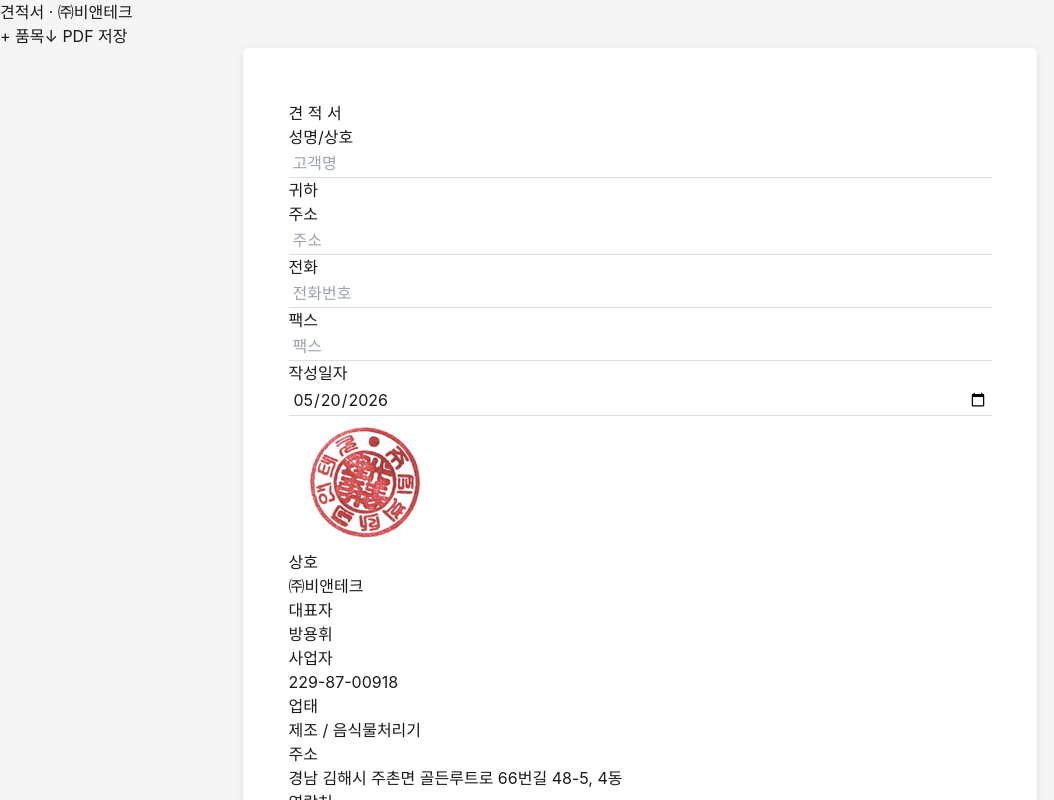
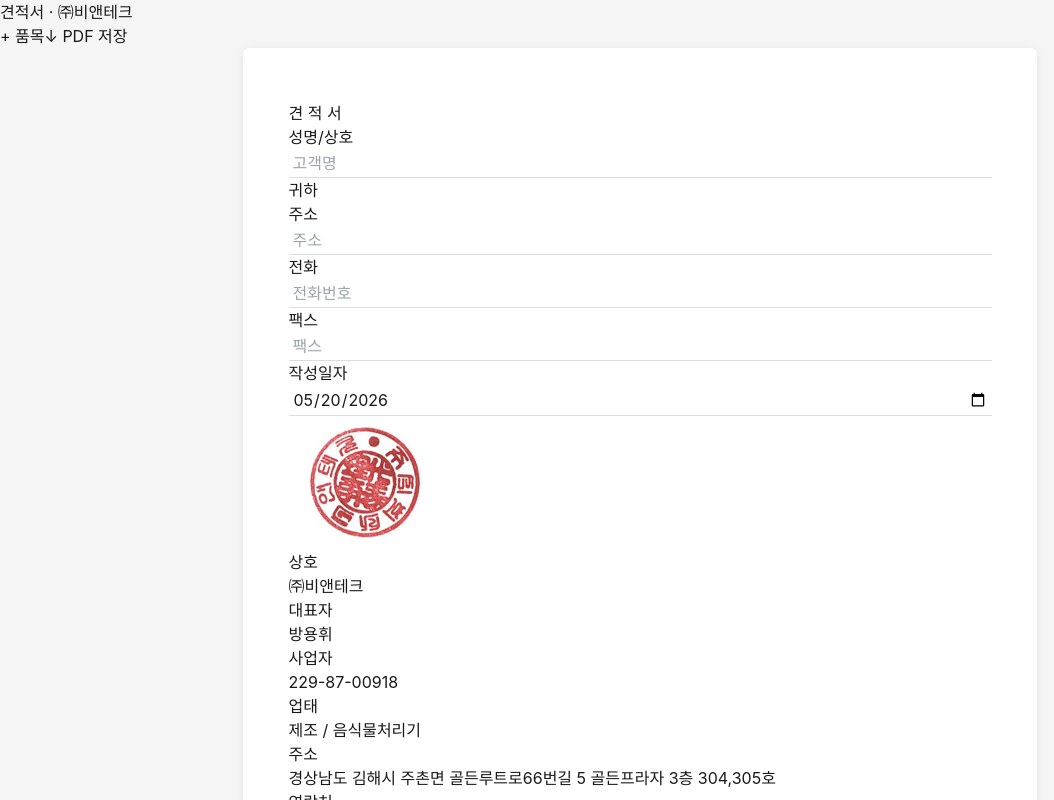
Before and after one commit to bntech1803011-maker/bntech-quotation, a React (Vite) app: page / in a window 1280 px wide. Shown: the top 800 px of the page, without its empty margins (0-1054 px from the left). Built offline with nearby package versions, Linux system fonts and the light colour scheme.

Commit message:
Update App.jsx

```diff
--- a/src/App.jsx
+++ b/src/App.jsx
@@ -19,7 +19,7 @@
   bizNo: '229-87-00918',
   type: '제조',
   industry: '음식물처리기',
-  address: '경남 김해시 주촌면 골든루트로 66번길 48-5, 4동',
+  address: '경상남도 김해시 주촌면 골든루트로66번길 5 골든프라자 3층 304,305호',
   phone: '055-785-0665',
   fax: '055-785-0664',
 }
```
